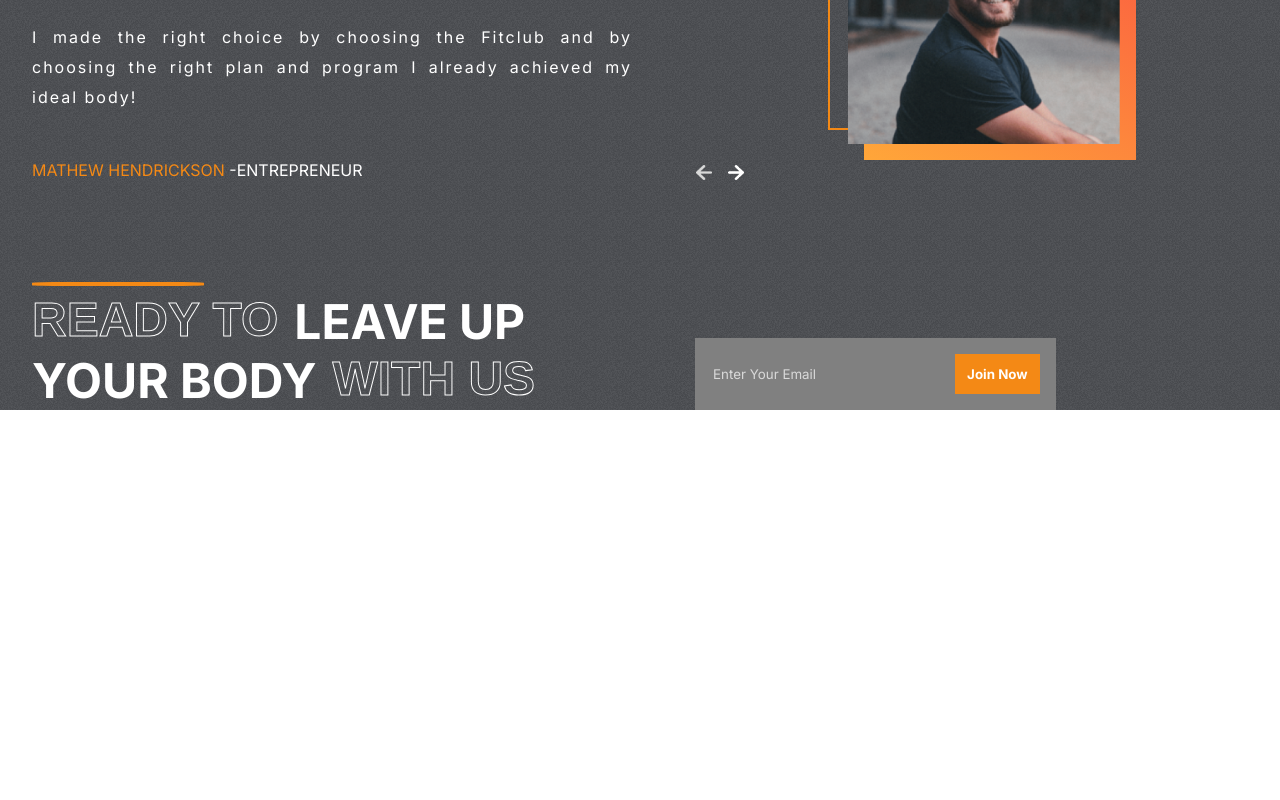
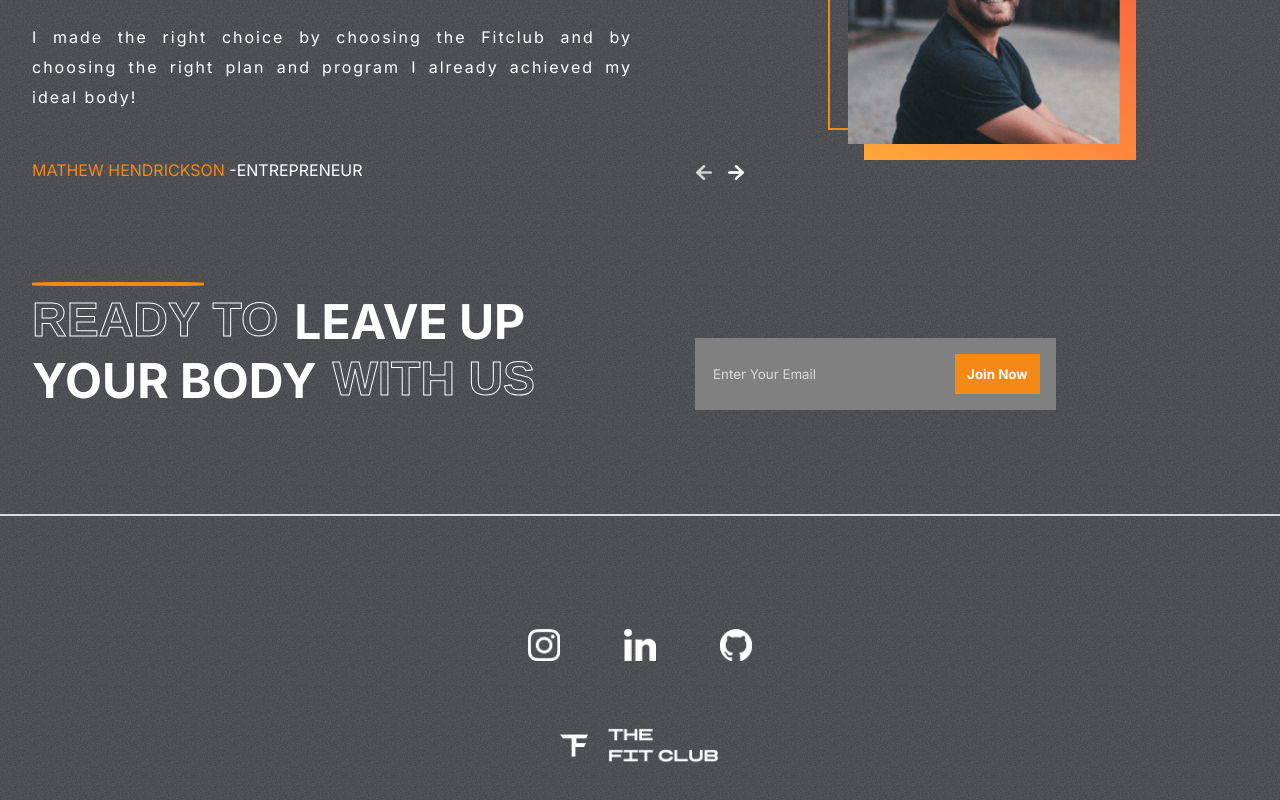
Before and after one commit to abir-25/fitness-center, a React (Create React App) app: page / in a window 1280 px wide. Shown: the part 2674-3474 px from the top of the page. Before the commit the page ends 3084 px from the top, so only its background shows below. Built offline with nearby package versions, Linux system fonts and the light colour scheme.

Commit message:
Footer Section Completed

```diff
--- a/src/App.js
+++ b/src/App.js
@@ -1,4 +1,5 @@
 import "./App.css";
+import Footer from "./components/Footer/Footer";
 import Hero from "./components/Hero/Hero";
 import Join from "./components/Join/Join";
 import Price from "./components/Price/Price";
@@ -14,6 +15,7 @@
       <Price />
       <Testimonials />
       <Join />
+      <Footer />
     </div>
   );
 }
--- /dev/null
+++ b/src/components/Footer/Footer.css
@@ -0,0 +1,29 @@
+.footer-container {
+  position: relative;
+}
+.footer-container > hr {
+  border: 1px solid var(--lightgray);
+}
+.footer {
+  display: flex;
+  flex-direction: column;
+  padding: 1rem 2rem;
+  gap: 4rem;
+  height: 20rem;
+  justify-content: center;
+  align-items: center;
+}
+.social-link {
+  display: flex;
+  gap: 4rem;
+}
+.social-link > img {
+  width: 2rem;
+  height: 2rem;
+  cursor: pointer;
+}
+.logo-f {
+}
+.logo-f > img {
+  width: 10rem;
+}
--- /dev/null
+++ b/src/components/Footer/Footer.jsx
@@ -0,0 +1,26 @@
+import React from "react";
+import "./Footer.css";
+import github from "../../assets/github.png";
+import instagram from "../../assets/instagram.png";
+import linkedin from "../../assets/linkedin.png";
+import logo from "../../assets/logo.png";
+const Footer = () => {
+  return (
+    <div className="footer-container">
+      <hr />
+      <div className="footer">
+        <div className="social-link">
+          <img src={instagram} alt="" />
+          <img src={linkedin} alt="" />
+          <img src={github} alt="" />
+        </div>
+
+        <div className="logo-f">
+          <img src={logo} alt="" />
+        </div>
+      </div>
+    </div>
+  );
+};
+
+export default Footer;
```
